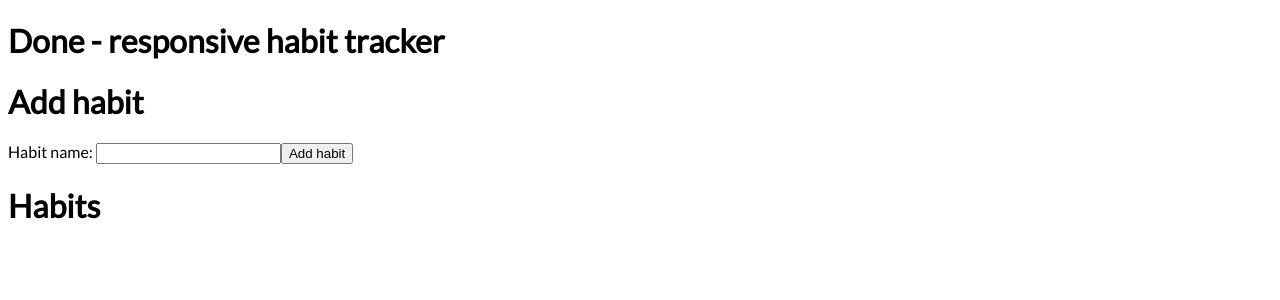
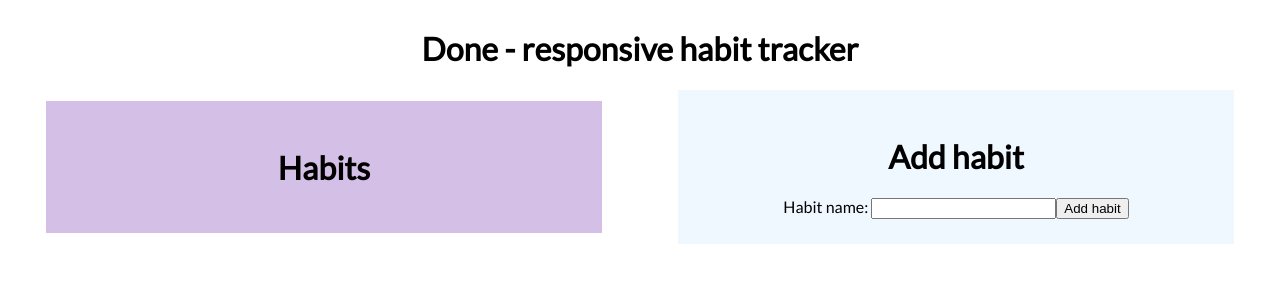
Before and after one commit to Ode42/done, a React (Create React App) app: page / in a window 1280 px wide. Shown: the top 300 px of the page. Built offline with nearby package versions, Linux system fonts and the light colour scheme.

Commit message:
Styling wrapper

```diff
--- /dev/null
+++ b/src/assets/habits.css
@@ -0,0 +1,23 @@
+.wrapper {
+  display: flex;
+  flex-flow: row wrap;
+  justify-content: space-around;
+  align-items: center;
+  width: 100%;
+}
+
+.wrapper > * {
+  padding: 2%;
+  width: 40%;
+  display: flex;
+  flex-flow: column wrap;
+  justify-content: space-around;
+  align-items: center;
+}
+.addHabit {
+  background-color: aliceblue;
+}
+
+.showHabits {
+  background-color: rgb(212, 191, 231);
+}
--- a/src/components/Wrapper.jsx
+++ b/src/components/Wrapper.jsx
@@ -1,6 +1,7 @@
 import AddHabit from "./habits/AddHabit";
 import ShowHabits from "./habits/ShowHabits";
 import { useState } from "react";
+import "./../assets/habits.css";
 
 const Wrapper = () => {
   const [data, setData] = useState({ habits: [] });
@@ -14,9 +15,9 @@ const Wrapper = () => {
   };
 
   return (
-    <div>
+    <div className="wrapper">
+      <ShowHabits habits={data.habits} />
       <AddHabit addHabit={addHabitToData} />
-      <ShowHabits habits={data.habits} />
     </div>
   );
 };
--- a/src/index.css
+++ b/src/index.css
@@ -2,4 +2,9 @@
 
 .App {
   font-family: "Lato";
+  display: flex;
+  flex-direction: column;
+  justify-content: space-around;
+  align-items: center;
+  width: 100%;
 }
```
